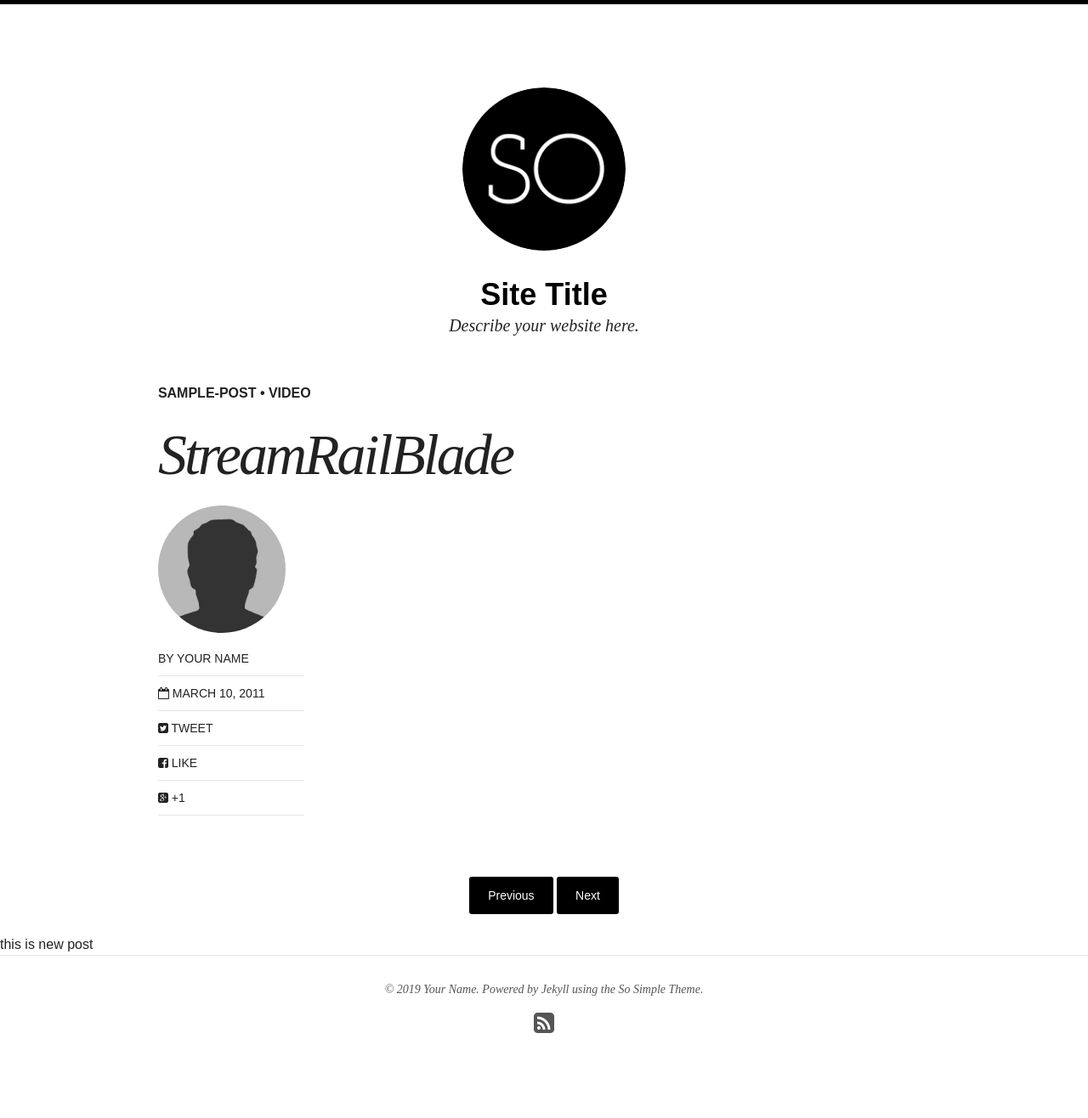
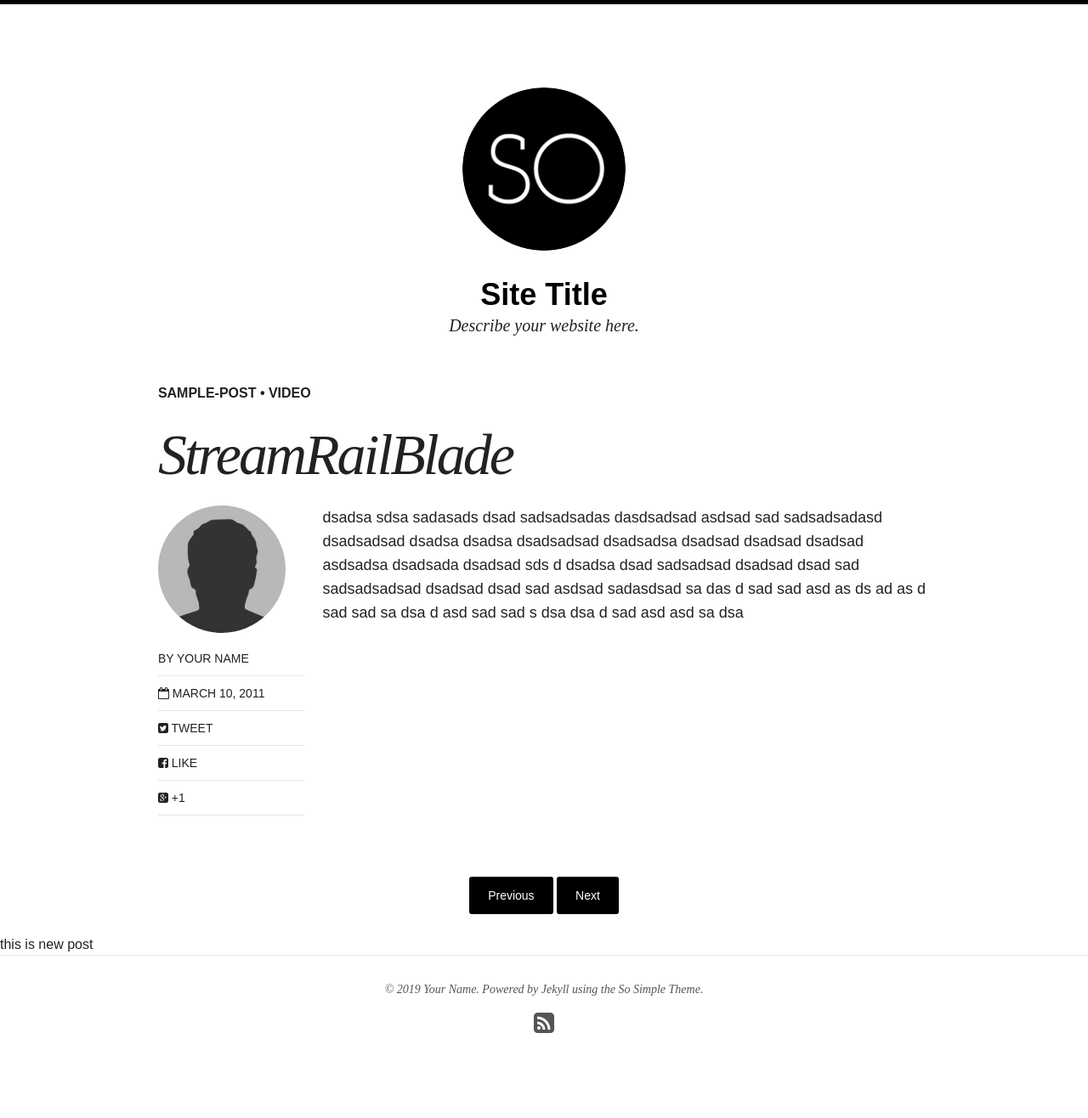
Before and after one commit to galdil/galdil.github.io, a Jekyll site: the page built from _posts/articles/2011-03-10-StreamRailBlade.md, in a window 1280 px wide. Shown: the whole page at 85% size. Built offline with Jekyll 4.4.1, drawn with Linux system fonts in a browser that asks for light colours; nearby versions of some CDN libraries.

Commit message:
Update 2011-03-10-StreamRailBlade.md

```diff
--- a/_posts/articles/2011-03-10-StreamRailBlade.md
+++ b/_posts/articles/2011-03-10-StreamRailBlade.md
@@ -7,6 +7,67 @@ tags: [sample-post, video]
 comments: true
 share: true
 ---
+dsadsa sdsa
+sadasads
+dsad
+sadsadsadas
+dasdsadsad
+asdsad
+sad
+sadsadsadasd
+dsadsadsad
+dsadsa
+dsadsa
+dsadsadsad
+dsadsadsa
+dsadsad
+dsadsad
+dsadsad
+asdsadsa
+dsadsada
+dsadsad
+sds
+d
+dsadsa
+dsad
+sadsadsad
+dsadsad
+dsad
+sad
+sadsadsadsad
+dsadsad
+dsad
+sad
+asdsad
+sadasdsad
+sa
+das
+d
+sad
+sad
+asd
+as
+ds
+ad
+as
+d
+sad
+sad
+sa
+dsa
+d
+asd
+sad
+sad
+s
+dsa
+dsa
+d
+sad
+asd
+asd
+sa
+dsa
 
 <br>
 <div class="apester-media" data-media-id="5c59652fb24d72abf6721843" data-player="true" height="512"></div><script async
```
